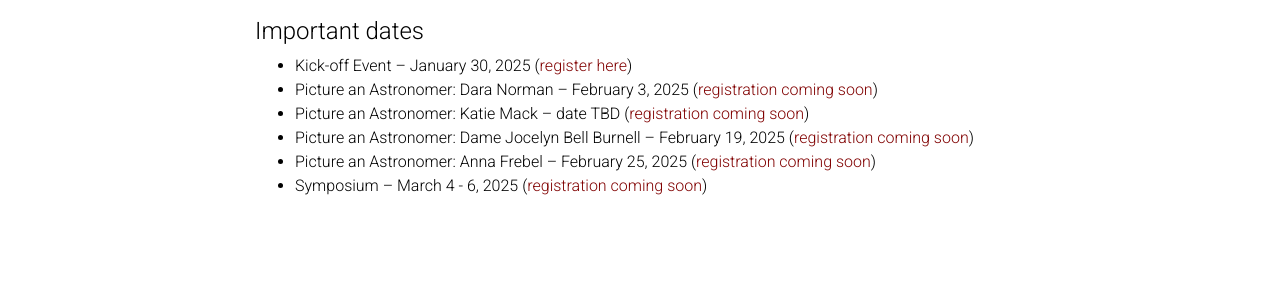
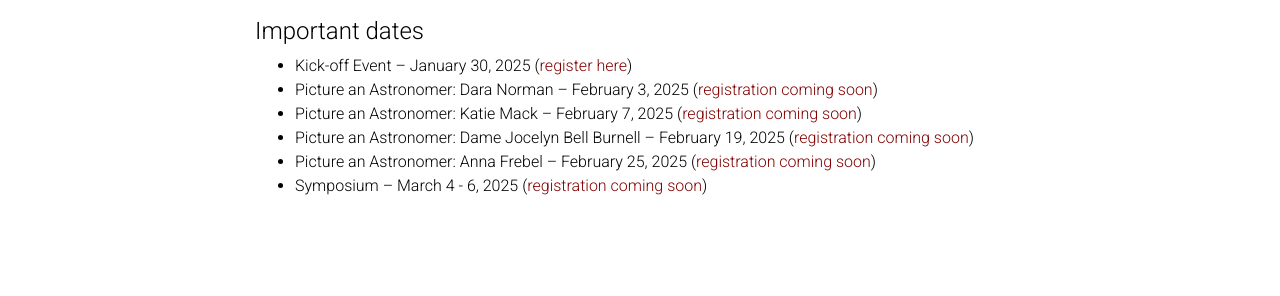
Before and after one commit to pictureanastronomer/pictureanastronomer.github.io, a Jekyll site: the page built from _pages/registration.md, in a window 1280 px wide. Shown: the part 223-519 px from the top of the page. Built offline with Jekyll 4.4.1, drawn with Linux system fonts in a browser that asks for light colours; nearby versions of some CDN libraries; comment, search, counter and statistics services are not loaded; a style sheet for code colours, icons or effects is not loaded.

Commit message:
change reg page

```diff
--- a/_pages/registration.md
+++ b/_pages/registration.md
@@ -14,7 +14,7 @@ social: false
 #### Important dates
 - Kick-off Event -- January 30, 2025 ([register here](https://docs.google.com/forms/d/1aoZqLiu0woXlWP5EOr7J5kd93tlrJpk1bMbaSU4y6Jk/viewform?edit_requested=true){:target="_blank"})
 - Picture an Astronomer: Dara Norman -- February 3, 2025 ([registration coming soon](){:target="_blank"})
-- Picture an Astronomer: Katie Mack -- date TBD ([registration coming soon](){:target="_blank"})
+- Picture an Astronomer: Katie Mack -- February 7, 2025 ([registration coming soon](){:target="_blank"})
 - Picture an Astronomer: Dame Jocelyn Bell Burnell -- February 19, 2025 ([registration coming soon](){:target="_blank"})
 - Picture an Astronomer: Anna Frebel -- February 25, 2025 ([registration coming soon](){:target="_blank"})
 - Symposium -- March 4 - 6, 2025 ([registration coming soon](){:target="_blank"})
```
